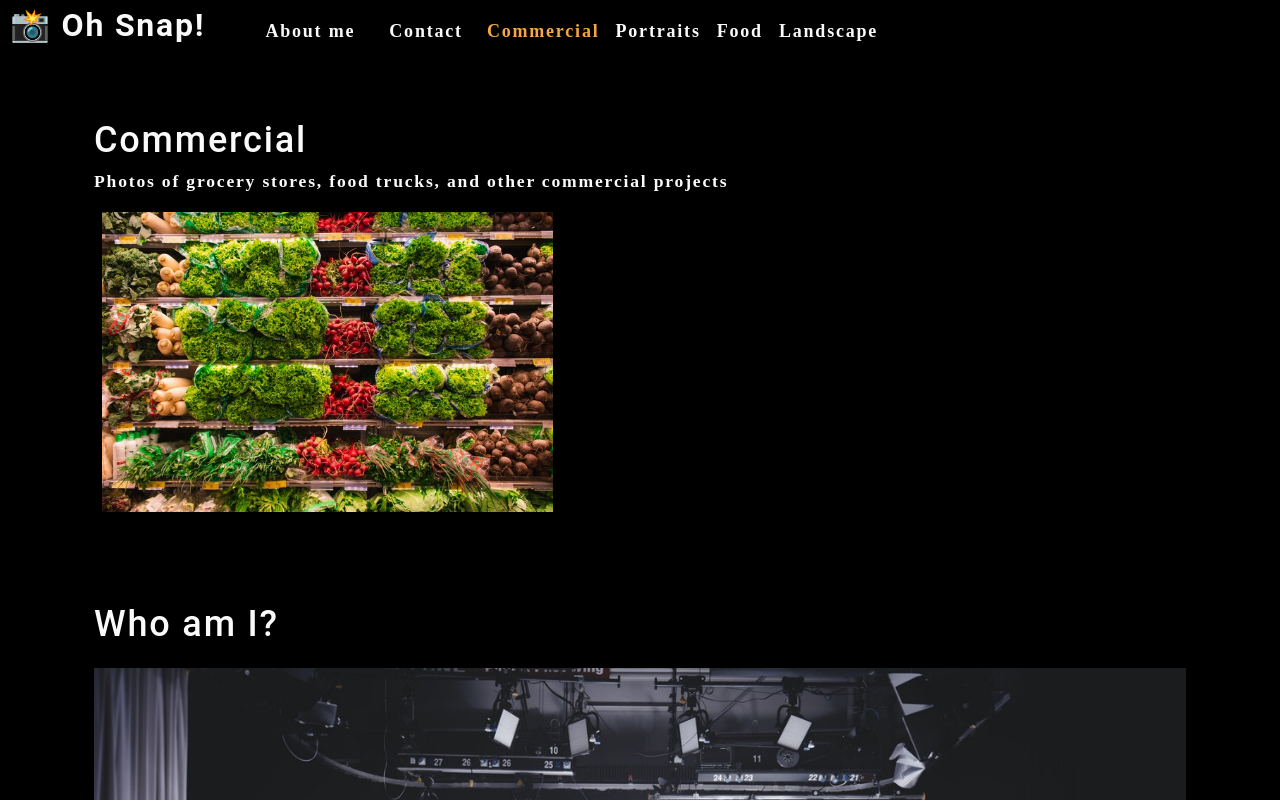
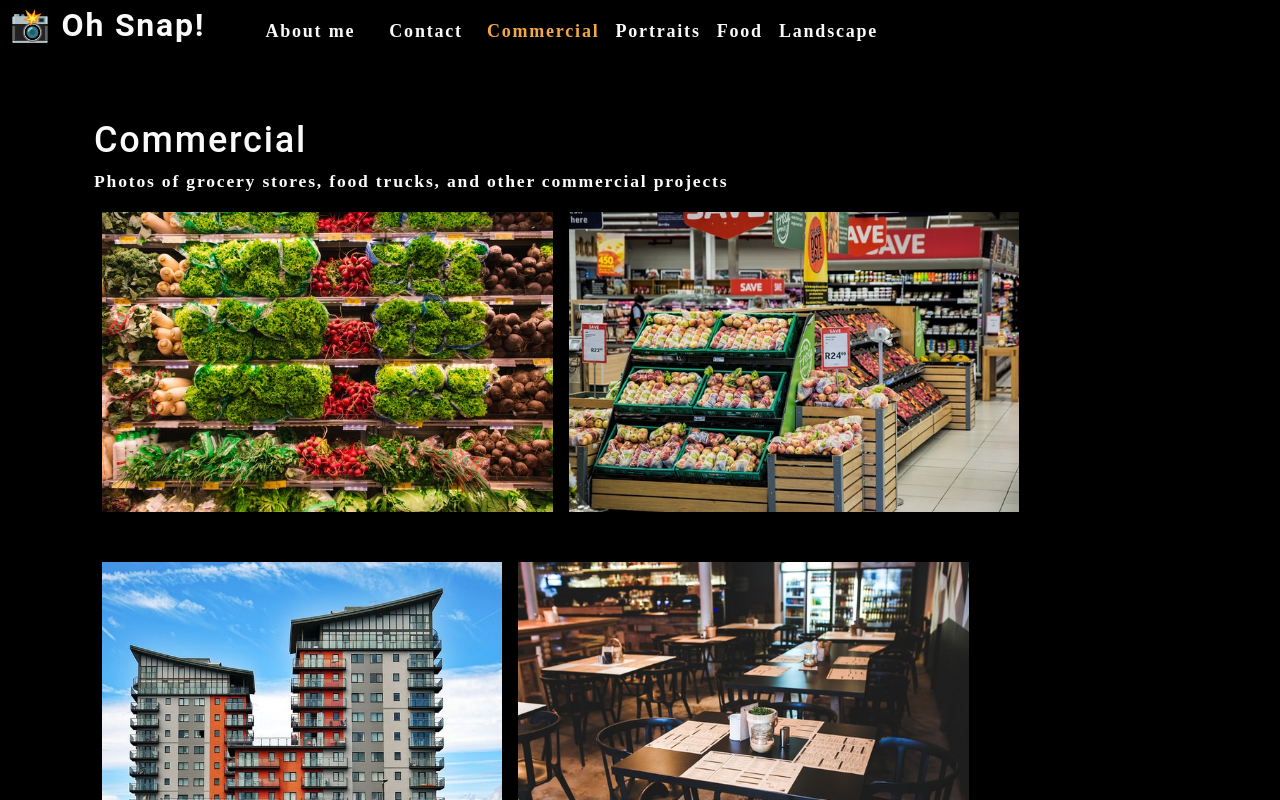
Before and after one commit to akramsabbah9/photo-port, a React (Create React App) app: page / in a window 1280 px wide. Shown: the top 800 px of the page. Built offline with nearby package versions, Linux system fonts and the light colour scheme; the HTML template or start-up script is replaced by a standard one.

Commit message:
added PhotoList component

```diff
--- a/src/App.js
+++ b/src/App.js
@@ -22,7 +22,7 @@
             ></Nav>
             <main>
                 <div>
-                    <Gallery></Gallery>
+                    <Gallery currentCategory={currentCategory}></Gallery>
                     <About></About>
                 </div>
             </main>
--- a/src/components/Gallery/index.js
+++ b/src/components/Gallery/index.js
@@ -1,25 +1,14 @@
 import React from "react";
+import PhotoList from "../PhotoList";
 import { capitalizeFirstLetter } from "../../utils/helpers";
-import photo from "../../assets/small/commercial/0.jpg";
 
-
-function Gallery(props) {
-    const currentCategory = {
-        name: "commercial",
-        description: "Photos of grocery stores, food trucks, and other commercial projects"
-    };
-
+function Gallery({ currentCategory }) {
+    const { name, description } = currentCategory;
     return (
         <section>
-            <h1>{capitalizeFirstLetter(currentCategory.name)}</h1>
-            <p>{currentCategory.description}</p>
-            <div className="flex-row">
-                <img
-                    src={photo}
-                    alt="Commercial Example"
-                    className="img-thumbnail mx-1"
-                />
-            </div>
+            <h1 data-testid="h1tag">{capitalizeFirstLetter(name)}</h1>
+            <p>{description}</p>
+            <PhotoList category={currentCategory.name} />
         </section>
     );
 }
--- /dev/null
+++ b/src/components/PhotoList/index.js
@@ -0,0 +1,120 @@
+import React, { useState } from "react";
+
+function PhotoList({ category }) {
+    const [photos] = useState([
+        {
+            name: "Grocery aisle",
+            category: "commercial",
+            description: "Lorem ipsum dolor sit amet, consectetur adipiscing elit. Nunc ultricie",
+        },
+        {
+            name: "Grocery booth",
+            category: "commercial",
+            description: "Lorem ipsum dolor sit amet, consectetur adipiscing elit. Nunc ultricie",
+        },
+        {
+            name: "Building exterior",
+            category: "commercial",
+            description: "Lorem ipsum dolor sit amet, consectetur adipiscing elit. Nunc ultricie",
+        },
+        {
+            name: "Restaurant table",
+            category: "commercial",
+            description: "Lorem ipsum dolor sit amet, consectetur adipiscing elit. Nunc ultricie",
+        },
+        {
+            name: "Cafe interior",
+            category: "commercial",
+            description: "Lorem ipsum dolor sit amet, consectetur adipiscing elit. Nunc ultricie",
+        },
+        {
+            name: "Cat green eyes",
+            category: "portraits",
+            description: "Lorem ipsum dolor sit amet, consectetur adipiscing elit. Nunc ultricie",
+        },
+        {
+            name: "Green parrot",
+            category: "portraits",
+            description: "Lorem ipsum dolor sit amet, consectetur adipiscing elit. Nunc ultricie",
+        },
+        {
+            name: "Yellow macaw",
+            category: "portraits",
+            description: "Lorem ipsum dolor sit amet, consectetur adipiscing elit. Nunc ultricie",
+        },
+        {
+            name: "Pug smile",
+            category: "portraits",
+            description: "Lorem ipsum dolor sit amet, consectetur adipiscing elit. Nunc ultricie",
+        },
+        {
+            name: "Pancakes",
+            category: "food",
+            description: "Lorem ipsum dolor sit amet, consectetur adipiscing elit. Nunc ultricie",
+        },
+        {
+            name: "Burrito",
+            category: "food",
+            description: "Lorem ipsum dolor sit amet, consectetur adipiscing elit. Nunc ultricie",
+        },
+        {
+            name: "Scallop pasta",
+            category: "food",
+            description: "Lorem ipsum dolor sit amet, consectetur adipiscing elit. Nunc ultricie",
+        },
+        {
+            name: "Burger",
+            category: "food",
+            description: "Lorem ipsum dolor sit amet, consectetur adipiscing elit. Nunc ultricie",
+        },
+        {
+            name: "Fruit bowl",
+            category: "food",
+            description: "Lorem ipsum dolor sit amet, consectetur adipiscing elit. Nunc ultricie",
+        },
+        {
+            name: "Green river",
+            category: "landscape",
+            description: "Lorem ipsum dolor sit amet, consectetur adipiscing elit. Nunc ultricie",
+        },
+        {
+            name: "Docks",
+            category: "landscape",
+            description: "Lorem ipsum dolor sit amet, consectetur adipiscing elit. Nunc ultricie",
+        },
+        {
+            name: "Panoramic village by sea",
+            category: "landscape",
+            description: "Lorem ipsum dolor sit amet, consectetur adipiscing elit. Nunc ultricie",
+        },
+        {
+            name: "Domestic landscape",
+            category: "landscape",
+            description: "Lorem ipsum dolor sit amet, consectetur adipiscing elit. Nunc ultricie",
+        },
+        {
+            name: "Park bench",
+            category: "landscape",
+            description: "Lorem ipsum dolor sit amet, consectetur adipiscing elit. Nunc ultricie",
+        },
+    ]);
+
+    const currentPhotos = photos.filter(photo => photo.category === category);
+
+    return (
+        <div>
+            <div className="flex-row">
+            {currentPhotos.map((image, i) => (
+                <img
+                    src={require(`../../assets/small/${category}/${i}.jpg`).default}
+                    alt={image.name}
+                    className="img-thumbnail mx-1"
+                    key={image.name}
+                />
+            ))}
+            </div>
+        </div>
+    );
+}
+
+export default PhotoList;
```
